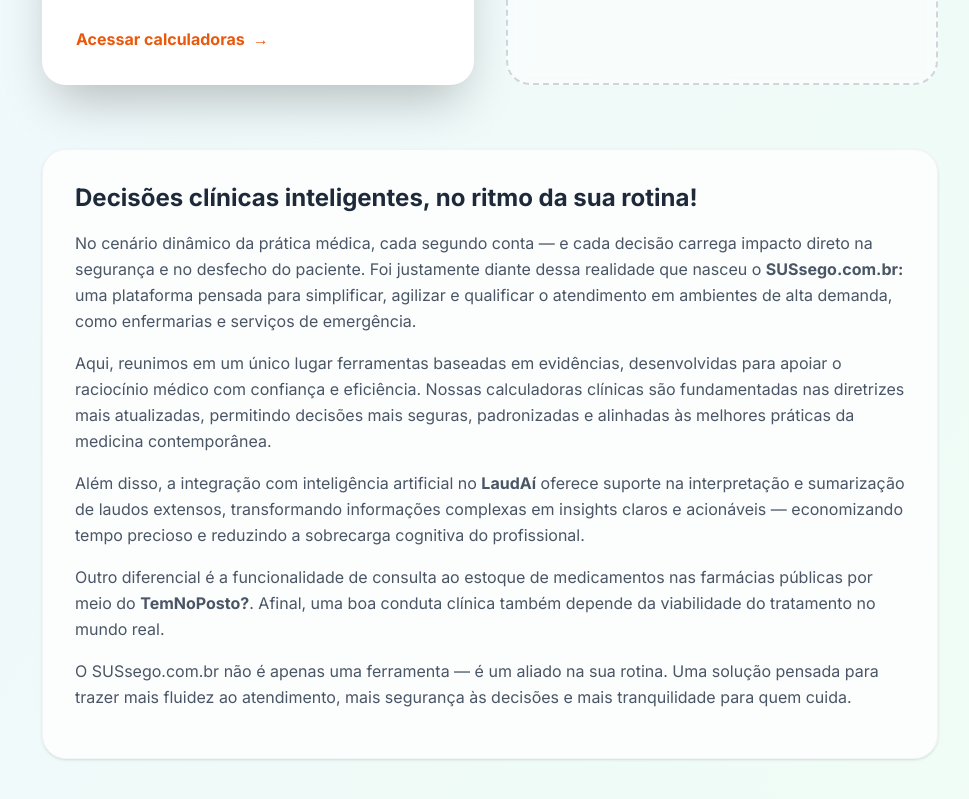
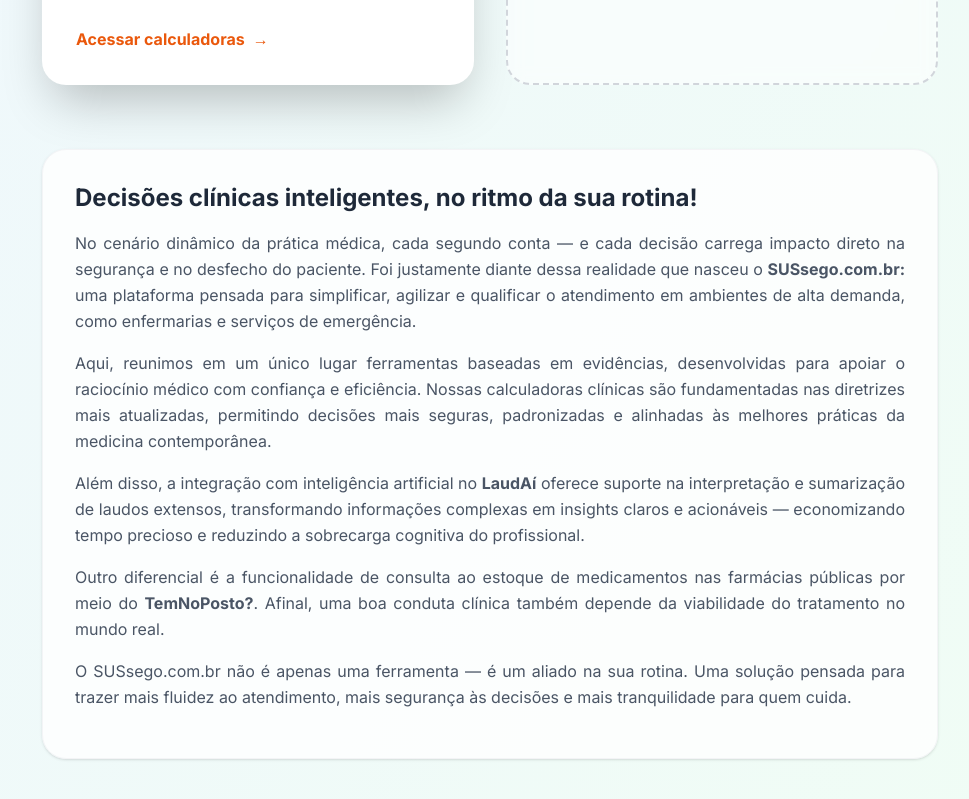
Before and after one commit to lucasvzack-sys/001, a React (Vite) app: page / in a window 1280 px wide. Shown: the part 1302-2101 px from the top of the page, without its empty margins (150-1119 px from the left). Built offline with nearby package versions, Linux system fonts and the light colour scheme.

Commit message:
Update Portal.tsx

```diff
--- a/src/components/Portal.tsx
+++ b/src/components/Portal.tsx
@@ -119,7 +119,7 @@ export default function Portal({ onNavigate }: PortalProps) {
             </div>
           </div>
 
-          <div className="mt-16 text-left bg-white/80 p-8 rounded-3xl shadow-sm border border-gray-100">
+          <div className="mt-16 text-justify bg-white/80 p-8 rounded-3xl shadow-sm border border-gray-100">
             <h2 className="text-2xl font-bold text-gray-800 mb-4">Decisões clínicas inteligentes, no ritmo da sua rotina!</h2>
             <p className="text-gray-600 mb-4 leading-relaxed">
               No cenário dinâmico da prática médica, cada segundo conta — e cada decisão carrega impacto direto na segurança e no desfecho do paciente. Foi justamente diante dessa realidade que nasceu o <strong>SUSsego.com.br:</strong> uma plataforma pensada para simplificar, agilizar e qualificar o atendimento em ambientes de alta demanda, como enfermarias e serviços de emergência.
```
